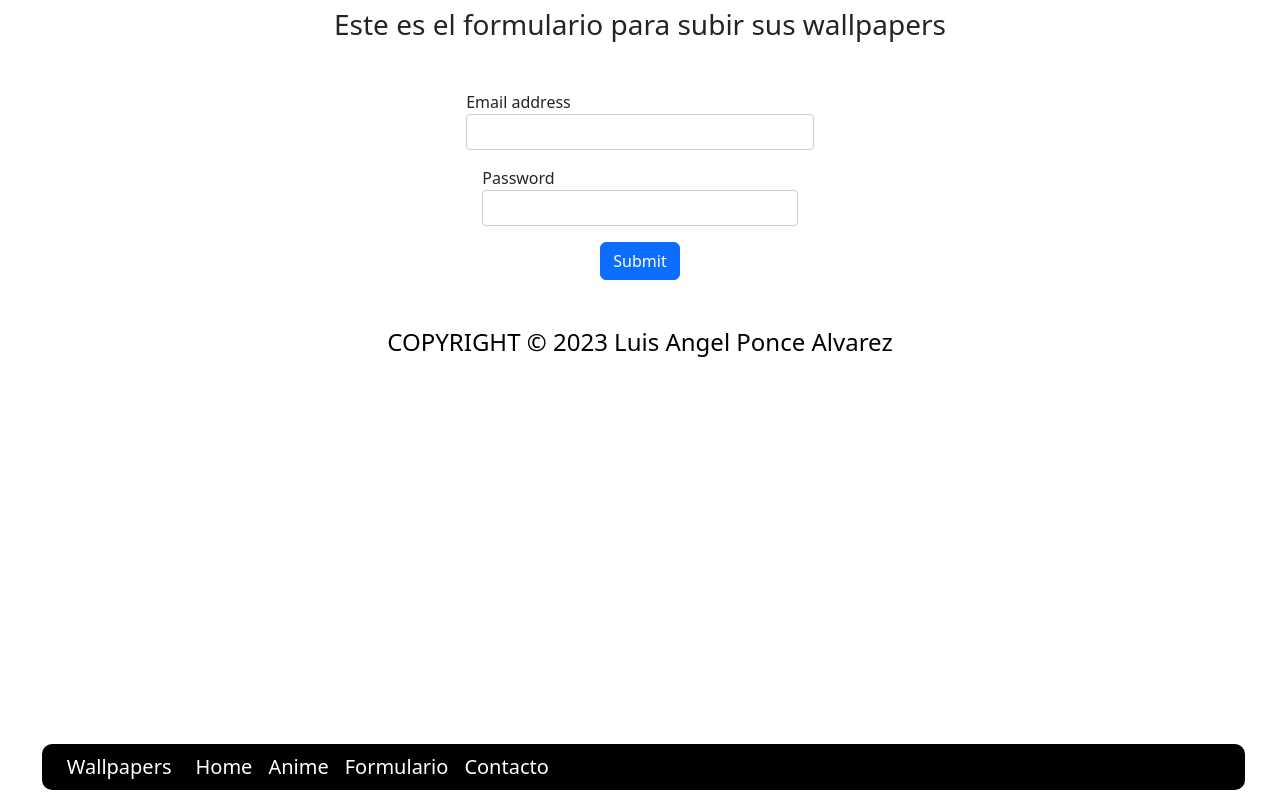
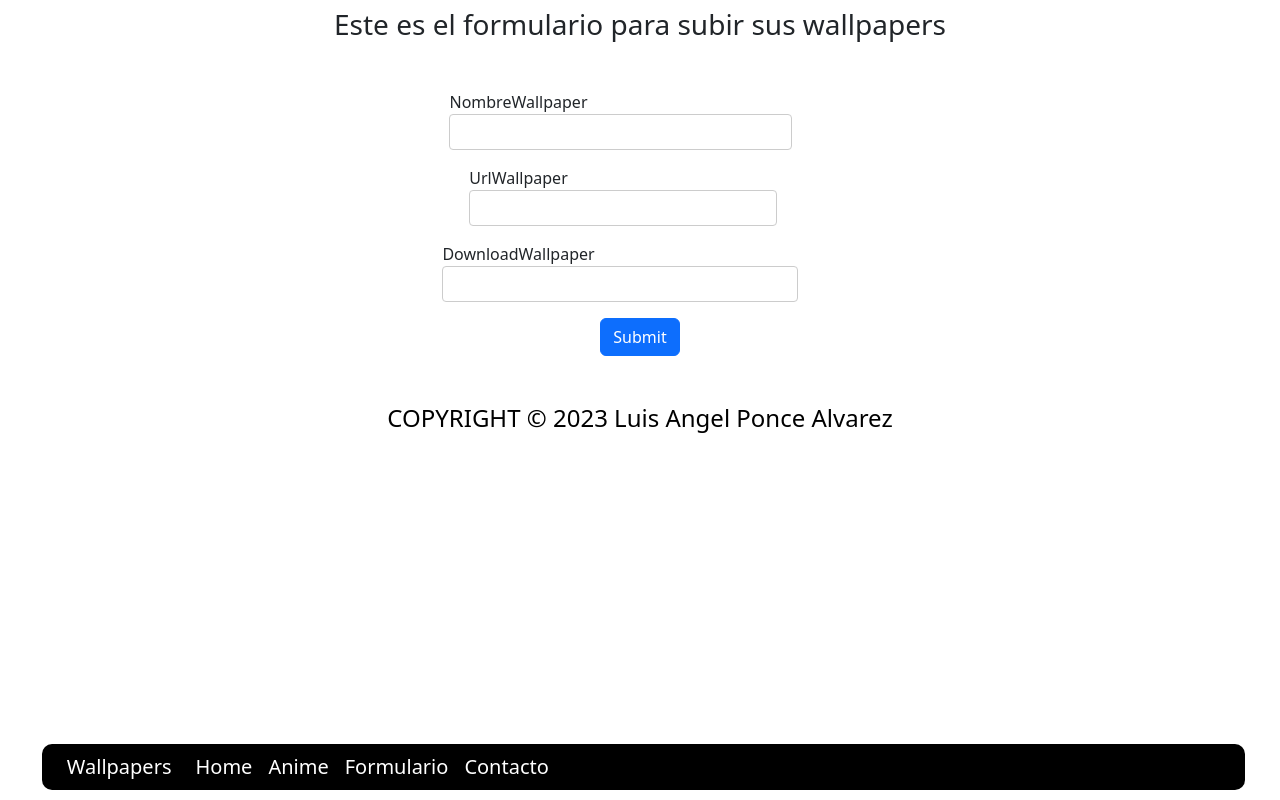
Before and after one commit to PacoMojica/SiteWallpapers, a React (Vite) app: page /Form in a window 1280 px wide. Built offline with nearby package versions, Linux system fonts and the light colour scheme.

Commit message:
añado formulario

```diff
--- a/src/components/Form/Form.css
+++ /dev/null
@@ -1,3 +0,0 @@
-.input {
-  width: 100%;
-}
--- a/src/components/Form/Form.jsx
+++ b/src/components/Form/Form.jsx
@@ -1,6 +1,5 @@
 import Heder from "../Heder";
 import Footer from "../Footer";
-import "./Form.css";
 
 function Form() {
   return (
@@ -10,22 +9,22 @@ function Form() {
       </h1>
       <form className="form m-5">
         <div className="mb-3">
-          <label className="form-label">Email address</label>
-          <input
-            type="email"
-            className="input"
-            id="exampleInputEmail1"
-            aria-describedby="emailHelp"
-          />
+          <label>NombreWallpaper</label>
+          <input type="text" />
         </div>
         <div className="mb-3">
-          <label className="form-label">Password</label>
-          <input type="password" className="input" />
+          <label>UrlWallpaper</label>
+          <input type="url" />
+        </div>
+        <div className="mb-3">
+          <label>DownloadWallpaper</label>
+          <input type="url" />
         </div>
         <button type="submit" className="btn btn-primary">
           Submit
         </button>
       </form>
+
       <Heder />
       <Footer />
     </>
```
